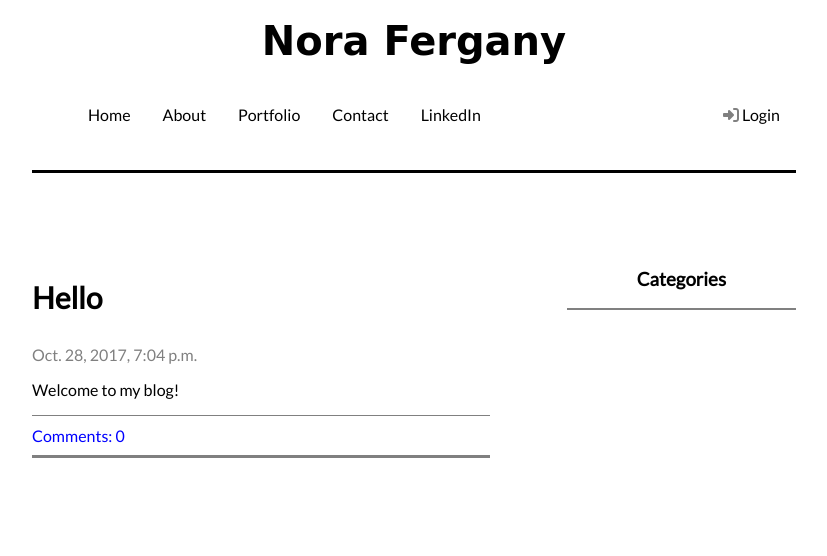
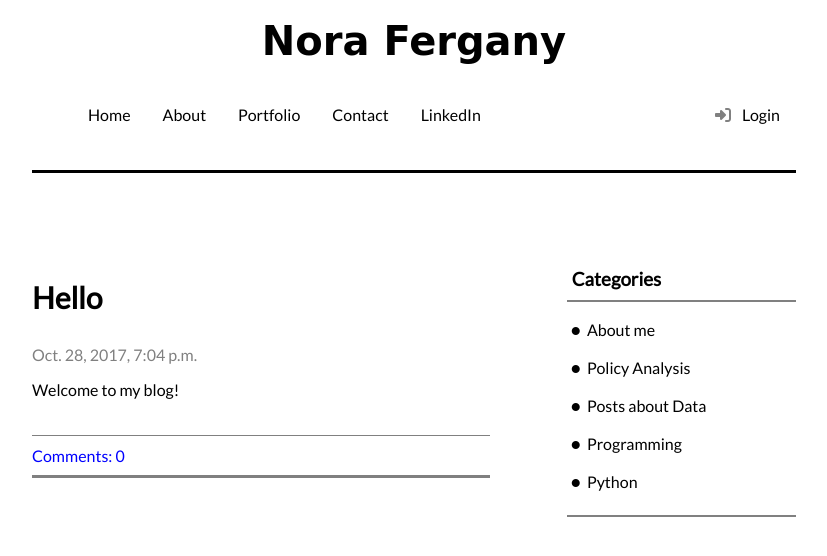
Before and after one commit to norafergany/my-first-blog, a Django app: page / in a window 1280 px wide. Shown: the top 556 px of the page, without its empty margins (226-1053 px from the left). Run offline with Django 3.2, Linux system fonts and the light colour scheme; data comes from the database, SQL or seed files in the repository; both versions use the stored data as it was after the commit; data that the repository does not hold is empty; parts of the project's set-up code (start-up, migrations or seed data) failed here and were passed over; some libraries are stand-ins or nearby versions; some web fonts are replaced.

Commit message:
new website design, categories, pygmentify

```diff
--- a/blog/models.py
+++ b/blog/models.py
@@ -3,6 +3,21 @@ from django.utils import timezone
 
 
 # Create your models here.
+
+
+class Category(models.Model):
+    title = models.CharField(max_length=200, verbose_name="Title")
+    description = models.TextField()
+
+    class Meta:
+        verbose_name = "Category"
+        verbose_name_plural = "Categories"
+        ordering = ['title']
+
+    def __str__(self):
+        return self.title
+
+
 class Post(models.Model):
     author = models.ForeignKey('auth.User')
     title = models.CharField(max_length=200)
@@ -10,6 +25,7 @@ class Post(models.Model):
     created_date = models.DateTimeField(
         default=timezone.now)
     published_date = models.DateTimeField(blank=True, null=True)
+    category = models.ForeignKey(Category, verbose_name="Category", default='Category', null=True, blank=True)
 
     def publish(self):
         self.published_date = timezone.now()
@@ -18,8 +34,13 @@ class Post(models.Model):
     def __str__(self):
         return self.title
 
+    def __unicode__(self):
+        return self.title
+
     def approved_comments(self):
         return self.comments.filter(approved_comment=True)
+
+
 
 
 class Comment(models.Model):
--- a/blog/static/css/blog.css
+++ b/blog/static/css/blog.css
@@ -17,6 +17,34 @@ margin: 20px 0px 20px 20px;
     width:initial;
     padding:10px 250px;
 
+}
+ul.cat,li.cat {
+    margin: 5px;
+    padding: 0;
+}
+
+ul.cat {
+    display: table;
+    list-style-type: circle;
+}
+
+li.cat {
+    list-style: none;
+    display: table-row;
+}
+
+li.cat:hover{
+    text-decoration: underline;
+}
+.fa{
+padding-right: 0.5em;
+}
+
+
+li.cat::before {
+    display: table-cell;
+    text-align: right;
+    padding-right: 0;
 }
 
 .posts{
@@ -61,7 +89,7 @@ title, h1, h2 {
 
 
 
-ul {
+ul.nav {
 
     overflow: hidden;
     background-color: #ffffff;
@@ -69,13 +97,13 @@ ul {
 
 
 
-li {
+li.nav {
     float: left;
     overflow:hidden;
 
 }
 
-li a {
+li.nav a {
     display: block;
     color: black;
     text-decoration: none;
@@ -84,7 +112,7 @@ li a {
 
 }
 
-li a:hover {
+li.nav a:hover {
     background-color: #BEBCBC;
 
 
--- a/blog/static/css/scratch.css
+++ b/blog/static/css/scratch.css
@@ -42,7 +42,6 @@ h1, h2, h3, h4 {
 
 
 
-}
 
 .top-menu, .top-menu:hover, .top-menu:visited {
     color: #000;
--- a/blog/templates/blog/base.html
+++ b/blog/templates/blog/base.html
@@ -13,6 +13,7 @@
     <script src="https://use.fontawesome.com/4d9122c9d6.js"></script>
 <link href="https://fonts.googleapis.com/css?family=Lato" rel="stylesheet">
     <link href="https://fonts.googleapis.com/css?family=Codystar|Seaweed+Script" rel="stylesheet">
+    <script src="https://use.fontawesome.com/af68eabb40.js"></script>
 
 
 
@@ -54,12 +55,12 @@ font-family: 'Lato', sans-serif;
 
     <div class="collapse navbar-collapse" id="myNavbar">
       <ul class="nav navbar-nav">
-        <li class="active"><a href="{% url 'post_list' %}">Home</a></li>
-        <li><a href="{% url 'about_me' %}">About</a></li>
-        <li><a href="{% url 'portfolio_list' %}">Portfolio</a></li>
-        <li><a href="{% url 'contact_me' %}">Contact</a></li>
-        <li><a href="https://www.linkedin.com/in/norafergany/">LinkedIn</a></li>
-        <li style="vertical-align:top;float:right;"><a href="#"><i class="fa fa-sign-in" style="color:gray;" aria-hidden="true"></i> Login</a></li>
+        <li class="active nav"><a href="{% url 'post_list' %}">Home</a></li>
+        <li class="nav"><a href="{% url 'about_me' %}">About</a></li>
+        <li class="nav"><a href="{% url 'portfolio_list' %}">Portfolio</a></li>
+        <li class="nav"><a href="{% url 'contact_me' %}">Contact</a></li>
+        <li class="nav"><a href="https://www.linkedin.com/in/norafergany/">LinkedIn</a></li>
+        <li class="nav" style="vertical-align:top;float:right;"><a href="#"><i class="fa fa-sign-in" style="color:gray;" aria-hidden="true"></i> Login</a></li>
 
 
 
--- a/blog/templates/blog/post_list.html
+++ b/blog/templates/blog/post_list.html
@@ -9,14 +9,14 @@
     <br/>
     {% for post in posts %}
 <div class="container">
-    <div class="left" style="float:left;height:200px;width:60%;">
+    <div class="left" style="float:left;width:60%;">
         <div class="post" style="border-bottom:solid gray;width:100%;padding-bottom:10px;">
 
             <h3 style="font-size:30px;"><a href="{% url 'post_detail' pk=post.pk %}">{{ post.title }}</a></h3>
             <div class="date" style="color:gray;">
                 {{ post.published_date }}
             </div>
-            <p>{{ post.text|linebreaksbr }}</p>
+            <p style="padding-bottom:20px;">{{ post.text|linebreaksbr }}</p>
             <div style="width:100%;border-top:solid;border-width:1px;border-color:gray;padding-top:10px;">
             <a href="{% url 'post_detail' pk=post.pk %}" style="font-size:12pt;color:blue;">Comments: {{ post.approved_comments.count }}</a>
             </div>
@@ -25,7 +25,14 @@
     </div>
     <div class="right" style="float:right;width:30%;">
         <div style="width:100%; border-bottom:solid;border-width:2px;border-color:gray;">
-        <h3 style="text-align:center;">Categories</h3>
+        <h3 style="padding-left:5px;border-bottom:solid gray;padding-bottom:10px;border-width:2px;">Categories</h3>
+            <div>
+                <ul class="cat">
+                    {% for category in categories %}
+                    <li class="cat"><i class="fa fa-circle" aria-hidden="true" style="font-size: 0.5em;vertical-align:2px;"></i><a href="{% url 'category_detail' pk=category.pk %}">         {{ category.title }}</a></li> <br/>
+                    {% endfor %}
+                </ul>
+            </div>
         </div>
     </div>
 </div>
--- a/blog/urls.py
+++ b/blog/urls.py
@@ -1,7 +1,9 @@
-from django.conf.urls import url
+from django.conf.urls import url, include
 from . import views
+from django.contrib import admin
 
 urlpatterns = [
+    url(r'^admin/', include(admin.site.urls)),
     url(r'^$', views.post_list, name='post_list'),
     url(r'^post/(?P<pk>\d+)/$', views.post_detail, name='post_detail'),
     url(r'^post/new/$', views.post_new, name='post_new'),
@@ -15,4 +17,7 @@ urlpatterns = [
     url(r'^about_me/$', views.about_me, name='about_me'),
     url(r'^portfolio/$', views.portfolio_list, name="portfolio_list"),
     url(r'^contact_me/$', views.contact_me, name="contact_me"),
+    url(r'^category/(?P<pk>\d+)/$', views.category_detail, name='category_detail'),
+    url(r'^category$', views.category_list, name='category_list'),
+
 ]
--- a/blog/views.py
+++ b/blog/views.py
@@ -1,6 +1,6 @@
 from django.utils import timezone
-from .models import Post, Comment
-from django.shortcuts import render, get_object_or_404, redirect
+from .models import Post, Comment, Category
+from django.shortcuts import render, get_object_or_404, redirect, render_to_response
 from .forms import PostForm, CommentForm
 from django.contrib.auth.decorators import login_required
 
@@ -8,7 +8,8 @@ from django.contrib.auth.decorators import login_required
 # Create your views here.
 def post_list(request):
     posts = Post.objects.filter(published_date__isnull=False).order_by('published_date')
-    return render(request, 'blog/post_list.html', {'posts': posts})
+    categories = Category.objects.all()
+    return render(request, 'blog/post_list.html', {'posts': posts, 'categories': categories})
 
 
 @login_required
@@ -93,14 +94,27 @@ def post_detail(request, pk):
     post = get_object_or_404(Post, pk=pk)
     return render(request, 'blog/post_detail.html', {'post': post})
 
-    Post.objects.get(pk=pk)
 
 
 def about_me(request):
     return render(request, 'blog/about_me.html')
 
+
 def portfolio_list(request):
     return render(request, 'blog/portfolio_list.html')
 
+
 def contact_me(request):
     return render(request, 'blog/contact_me.html')
+
+
+def category_list(request):
+    categories = Category.objects.all()
+    return render(request, 'blog/category.html', {'categories': categories})
+
+
+def category_detail(request, pk):
+    category = get_object_or_404(Category, pk=pk)
+
+    return render(request, 'blog/category_detail.html', {
+        'category': category})
--- a/mysite/settings.py
+++ b/mysite/settings.py
@@ -35,7 +35,9 @@ INSTALLED_APPS = [
     'django.contrib.sessions',
     'django.contrib.messages',
     'django.contrib.staticfiles',
-    'blog'
+    'blog',
+    'pygmentify'
+
 ]
 
 MIDDLEWARE = [
```
Also changed, not shown: blog/admin.py (+8 -2 lines), blog/static/css/vs.css (added, +37 -0 lines), blog/templates/blog/category_detail.html (added, +16 -0 lines), blog/migrations/0001_initial.py, blog/migrations/0002_comment.py (deleted), db.sqlite3, 3 other files.
